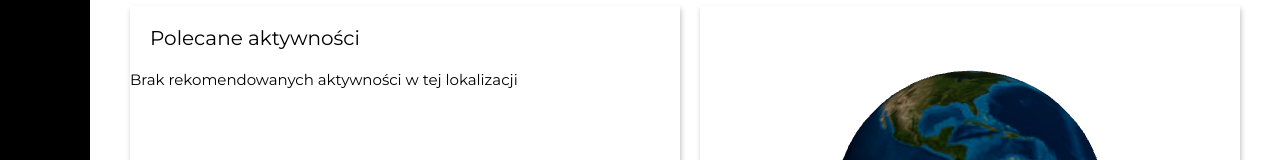
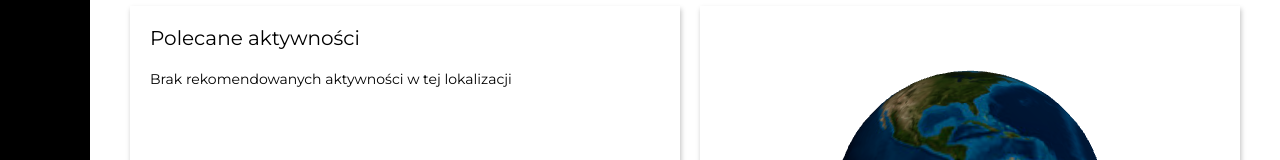
Before and after one commit to Ciczau/planetnik, a Next.js app in the folder app/: page / in a window 1280 px wide. Shown: the part 477-637 px from the top of the page. Built offline with nearby package versions, Linux system fonts and the light colour scheme.

Commit message:
style: lp fixes

```diff
--- a/app/src/app/containers/LandingPage/LandingPage.styled.tsx
+++ b/app/src/app/containers/LandingPage/LandingPage.styled.tsx
@@ -73,6 +73,10 @@ export const RecommendedActivities = styled.div`
   h3 {
     padding: 20px;
   }
+
+  p {
+    padding: 0px 20px;
+  }
 `;
 
 export const Glob = styled(WeatherAlerts)`
--- a/app/src/app/containers/LandingPage/LandingPage.tsx
+++ b/app/src/app/containers/LandingPage/LandingPage.tsx
@@ -78,7 +78,7 @@ const LandingPage = () => {
       });
     } else {
       return (
-        <Typography tag="h4">
+        <Typography tag="p">
           Brak rekomendowanych aktywności w tej lokalizacji
         </Typography>
       );
```
Also changed, not shown: 1 other file (tests, documents, lock files or other folders).
